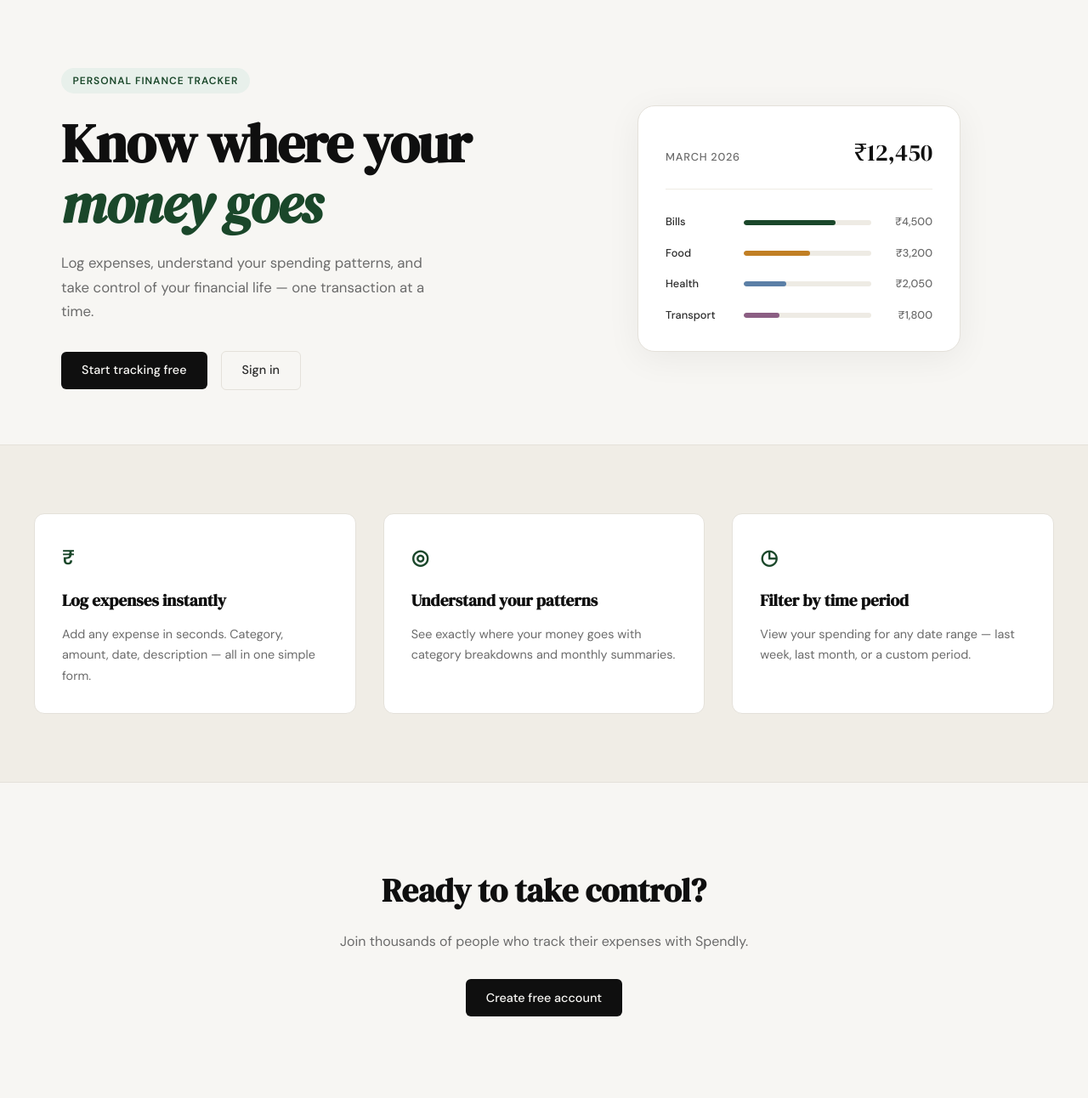
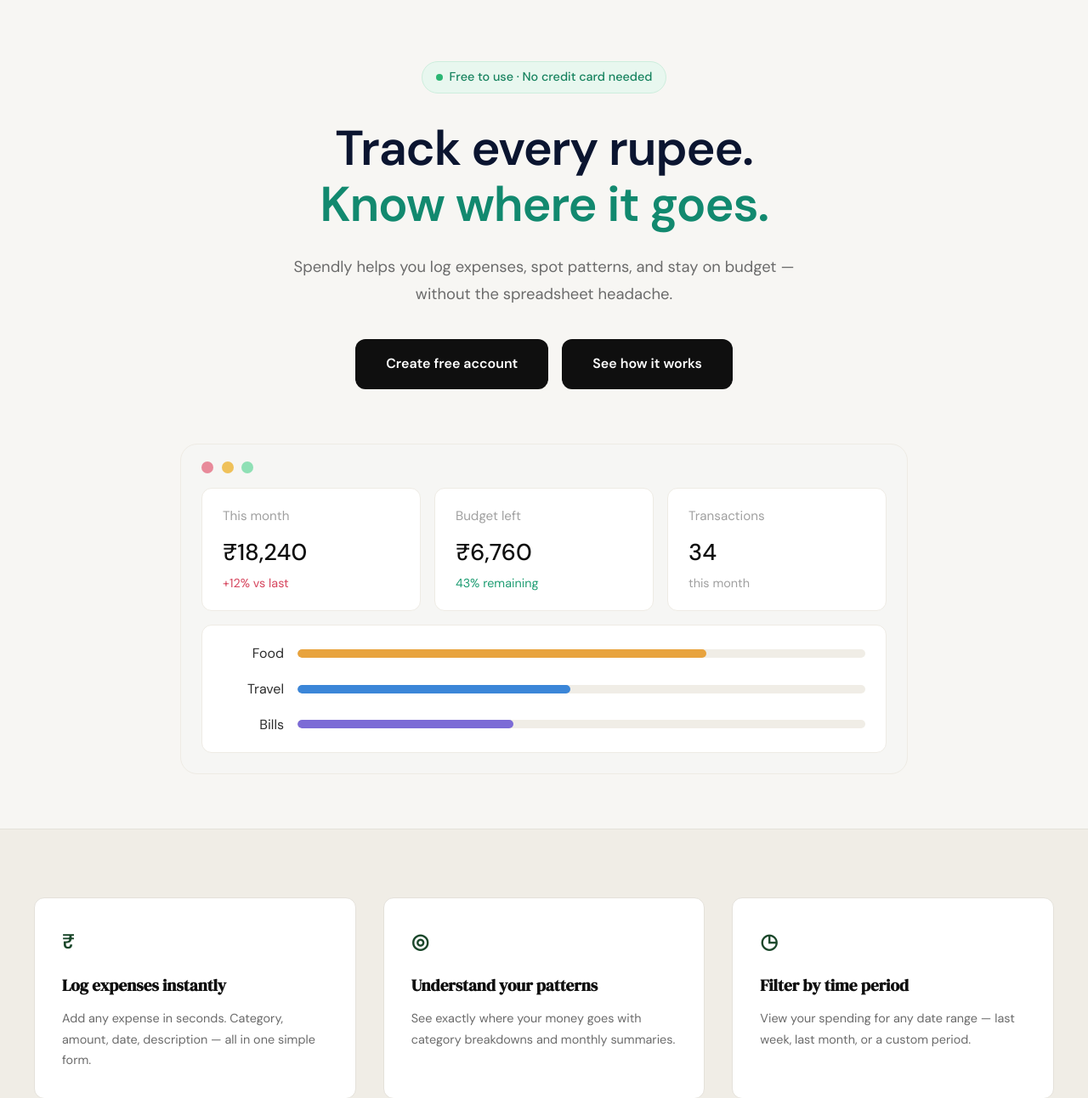
Before and after one commit to ecco2000/spendly, a Flask app: page / in a window 1280 px wide. Shown: the part 61-1353 px from the top of the page at 85% size. Run offline with Flask 3, Linux system fonts and the light colour scheme.

Commit message:
landing: redesign hero section to match mockup

```diff
--- a/static/css/style.css
+++ b/static/css/style.css
@@ -124,137 +124,192 @@ a { color: inherit; text-decoration: none; }
 /* ------------------------------------------------------------------ */
 
 .hero {
-    padding: 5rem 2rem 4rem;
-    display: grid;
-    grid-template-columns: 1fr 1fr;
-    gap: 4rem;
+    padding: 4.5rem 2rem 4rem;
+    max-width: 920px;
+    margin: 0 auto;
+    text-align: center;
+}
+
+.hero-inner {
+    display: flex;
+    flex-direction: column;
     align-items: center;
-    max-width: var(--max-width);
-    margin: 0 auto;
 }
 
 .hero-badge {
-    display: inline-block;
-    background: var(--accent-light);
-    color: var(--accent);
-    font-size: 0.75rem;
+    display: inline-flex;
+    align-items: center;
+    gap: 0.5rem;
+    background: #e8f7ef;
+    border: 1px solid #cdeedd;
+    color: #17835f;
+    font-size: 0.9rem;
+    font-weight: 500;
+    padding: 0.4rem 1rem;
+    border-radius: 999px;
+    margin-bottom: 2rem;
+}
+
+.hero-badge-dot {
+    width: 8px;
+    height: 8px;
+    border-radius: 50%;
+    background: #2bb673;
+}
+
+.hero-title {
+    font-family: var(--font-body);
     font-weight: 600;
-    letter-spacing: 0.08em;
-    text-transform: uppercase;
-    padding: 0.35rem 0.85rem;
-    border-radius: 999px;
+    font-size: clamp(2.25rem, 5.5vw, 3.6rem);
+    line-height: 1.15;
+    letter-spacing: -0.02em;
+    color: #0b1530;
     margin-bottom: 1.5rem;
 }
 
-.hero-title {
-    font-family: var(--font-display);
-    font-size: clamp(2.5rem, 5vw, 4rem);
-    line-height: 1.1;
-    letter-spacing: -0.02em;
-    color: var(--ink);
-    margin-bottom: 1.25rem;
-}
-
-.hero-title em {
-    font-style: italic;
-    color: var(--accent);
+.hero-title-accent {
+    display: block;
+    color: #12896f;
 }
 
 .hero-subtitle {
-    font-size: 1.05rem;
+    font-size: 1.15rem;
     color: var(--ink-muted);
-    line-height: 1.7;
-    max-width: 460px;
-    margin-bottom: 2rem;
+    line-height: 1.75;
+    max-width: 600px;
+    margin-bottom: 2.25rem;
 }
 
 .hero-actions {
     display: flex;
+    flex-wrap: wrap;
+    justify-content: center;
     gap: 1rem;
-    align-items: center;
 }
 
+.hero-btn {
+    display: inline-block;
+    background: var(--ink);
+    color: #fff;
+    padding: 1.05rem 2.25rem;
+    border-radius: var(--radius-md);
+    font-family: var(--font-body);
+    font-size: 1rem;
+    font-weight: 600;
+    text-decoration: none;
+    transition: background 0.2s;
+}
+
+.hero-btn:hover { background: var(--accent); }
+
 /* ------------------------------------------------------------------ */
-/* Mock card (hero visual)                                             */
+/* Dashboard preview (hero visual)                                     */
 /* ------------------------------------------------------------------ */
 
 .hero-visual {
-    display: flex;
-    justify-content: center;
+    margin-top: 4rem;
+    text-align: left;
 }
 
-.mock-card {
-    background: var(--paper-card);
-    border: 1px solid var(--border);
+.mock-window {
+    background: #f6f6f4;
+    border: 1px solid var(--border-soft);
     border-radius: var(--radius-lg);
-    padding: 2rem;
-    width: 100%;
-    max-width: 380px;
-    box-shadow: 0 8px 40px rgba(0,0,0,0.06);
+    padding: 1.25rem 1.5rem 1.5rem;
 }
 
-.mock-card-header {
+.mock-dots {
     display: flex;
-    justify-content: space-between;
-    align-items: baseline;
-    margin-bottom: 1.75rem;
-    padding-bottom: 1.25rem;
-    border-bottom: 1px solid var(--border-soft);
+    gap: 0.6rem;
+    margin-bottom: 1.1rem;
 }
 
-.mock-label {
-    font-size: 0.8rem;
-    font-weight: 500;
-    color: var(--ink-muted);
-    text-transform: uppercase;
-    letter-spacing: 0.06em;
+.mock-dot {
+    width: 14px;
+    height: 14px;
+    border-radius: 50%;
+    background: #e88a9a;
 }
 
-.mock-total {
-    font-family: var(--font-display);
-    font-size: 1.75rem;
-    color: var(--ink);
+.mock-dot-2 { background: #efc15a; }
+.mock-dot-3 { background: #8fe0b5; }
+
+.mock-stats {
+    display: grid;
+    grid-template-columns: repeat(3, 1fr);
+    gap: 1rem;
+    margin-bottom: 1rem;
 }
 
-.mock-bars { display: flex; flex-direction: column; gap: 1rem; }
+.mock-panel {
+    background: var(--paper-card);
+    border: 1px solid var(--border-soft);
+    border-radius: var(--radius-md);
+}
+
+.mock-stat { padding: 1.25rem 1.5rem; }
+
+.mock-stat-label {
+    display: block;
+    font-size: 0.95rem;
+    color: var(--ink-faint);
+    margin-bottom: 0.5rem;
+}
+
+.mock-stat-value {
+    display: block;
+    font-size: 1.7rem;
+    font-weight: 500;
+    color: var(--ink);
+    margin-bottom: 0.25rem;
+}
+
+.mock-stat-note {
+    display: block;
+    font-size: 0.9rem;
+    color: var(--ink-faint);
+}
+
+.mock-stat-note-up { color: #d6455d; }
+.mock-stat-note-good { color: #1f9d73; }
+
+.mock-bars {
+    padding: 1.25rem 1.5rem;
+    display: flex;
+    flex-direction: column;
+    gap: 1rem;
+}
 
 .mock-bar-row {
     display: grid;
-    grid-template-columns: 80px 1fr 60px;
+    grid-template-columns: 80px 1fr;
     align-items: center;
-    gap: 0.75rem;
+    gap: 0.5rem;
 }
 
 .mock-cat {
-    font-size: 0.8rem;
-    font-weight: 500;
+    font-size: 1rem;
     color: var(--ink-soft);
+    text-align: right;
+    padding-right: 0.5rem;
 }
 
 .mock-bar-track {
-    height: 6px;
-    background: var(--border-soft);
+    height: 10px;
+    background: var(--paper-warm);
     border-radius: 999px;
     overflow: hidden;
 }
 
 .mock-bar {
     height: 100%;
-    background: var(--accent);
+    background: #e8a33d;
     border-radius: 999px;
     transition: width 0.6s ease;
 }
 
-.mock-bar-2 { background: var(--accent-2); }
-.mock-bar-3 { background: #5b7fa6; }
-.mock-bar-4 { background: #8b5e83; }
-
-.mock-amt {
-    font-size: 0.8rem;
-    font-weight: 500;
-    color: var(--ink-muted);
-    text-align: right;
-}
+.mock-bar-2 { background: #3b86d8; }
+.mock-bar-3 { background: #7c6bd6; }
 
 /* ------------------------------------------------------------------ */
 /* Buttons                                                             */
@@ -512,14 +567,7 @@ a { color: inherit; text-decoration: none; }
 /* ------------------------------------------------------------------ */
 
 @media (max-width: 900px) {
-    .hero {
-        grid-template-columns: 1fr;
-        text-align: center;
-    }
-
-    .hero-subtitle { max-width: 100%; }
-    .hero-actions { justify-content: center; }
-    .hero-visual { display: none; }
+    .mock-stats { grid-template-columns: 1fr; }
 
     .features-inner { grid-template-columns: 1fr; }
 }
@@ -527,4 +575,6 @@ a { color: inherit; text-decoration: none; }
 @media (max-width: 600px) {
     .nav-links a:not(.nav-cta) { display: none; }
     .hero { padding: 3rem 1rem 2rem; }
+    .hero-btn { padding: 0.9rem 1.75rem; }
+    .mock-bar-row { grid-template-columns: 56px 1fr; }
 }
--- a/templates/landing.html
+++ b/templates/landing.html
@@ -6,55 +6,65 @@
 
 <section class="hero">
     <div class="hero-inner">
-        <div class="hero-badge">Personal Finance Tracker</div>
+        <div class="hero-badge">
+            <span class="hero-badge-dot"></span>
+            Free to use · No credit card needed
+        </div>
         <h1 class="hero-title">
-            Know where your<br>
-            <em>money goes</em>
+            Track every rupee.
+            <span class="hero-title-accent">Know where it goes.</span>
         </h1>
         <p class="hero-subtitle">
-            Log expenses, understand your spending patterns,
-            and take control of your financial life —
-            one transaction at a time.
+            Spendly helps you log expenses, spot patterns, and stay
+            on budget — without the spreadsheet headache.
         </p>
         <div class="hero-actions">
-            <a href="{{ url_for('register') }}" class="btn-primary">Start tracking free</a>
-            <a href="{{ url_for('login') }}" class="btn-ghost">Sign in</a>
+            <a href="{{ url_for('register') }}" class="hero-btn">Create free account</a>
+            <a href="#features" class="hero-btn">See how it works</a>
         </div>
     </div>
     <div class="hero-visual">
-        <div class="mock-card">
-            <div class="mock-card-header">
-                <span class="mock-label">March 2026</span>
-                <span class="mock-total">₹12,450</span>
+        <div class="mock-window">
+            <div class="mock-dots">
+                <span class="mock-dot"></span>
+                <span class="mock-dot mock-dot-2"></span>
+                <span class="mock-dot mock-dot-3"></span>
             </div>
-            <div class="mock-bars">
+            <div class="mock-stats">
+                <div class="mock-panel mock-stat">
+                    <span class="mock-stat-label">This month</span>
+                    <span class="mock-stat-value">₹18,240</span>
+                    <span class="mock-stat-note mock-stat-note-up">+12% vs last</span>
+                </div>
+                <div class="mock-panel mock-stat">
+                    <span class="mock-stat-label">Budget left</span>
+                    <span class="mock-stat-value">₹6,760</span>
+                    <span class="mock-stat-note mock-stat-note-good">43% remaining</span>
+                </div>
+                <div class="mock-panel mock-stat">
+                    <span class="mock-stat-label">Transactions</span>
+                    <span class="mock-stat-value">34</span>
+                    <span class="mock-stat-note">this month</span>
+                </div>
+            </div>
+            <div class="mock-panel mock-bars">
+                <div class="mock-bar-row">
+                    <span class="mock-cat">Food</span>
+                    <div class="mock-bar-track">
+                        <div class="mock-bar" style="width: 72%"></div>
+                    </div>
+                </div>
+                <div class="mock-bar-row">
+                    <span class="mock-cat">Travel</span>
+                    <div class="mock-bar-track">
+                        <div class="mock-bar mock-bar-2" style="width: 48%"></div>
+                    </div>
+                </div>
                 <div class="mock-bar-row">
                     <span class="mock-cat">Bills</span>
                     <div class="mock-bar-track">
-                        <div class="mock-bar" style="width: 72%"></div>
+                        <div class="mock-bar mock-bar-3" style="width: 38%"></div>
                     </div>
-                    <span class="mock-amt">₹4,500</span>
-                </div>
-                <div class="mock-bar-row">
-                    <span class="mock-cat">Food</span>
-                    <div class="mock-bar-track">
-                        <div class="mock-bar mock-bar-2" style="width: 52%"></div>
-                    </div>
-                    <span class="mock-amt">₹3,200</span>
-                </div>
-                <div class="mock-bar-row">
-                    <span class="mock-cat">Health</span>
-                    <div class="mock-bar-track">
-                        <div class="mock-bar mock-bar-3" style="width: 33%"></div>
-                    </div>
-                    <span class="mock-amt">₹2,050</span>
-                </div>
-                <div class="mock-bar-row">
-                    <span class="mock-cat">Transport</span>
-                    <div class="mock-bar-track">
-                        <div class="mock-bar mock-bar-4" style="width: 28%"></div>
-                    </div>
-                    <span class="mock-amt">₹1,800</span>
                 </div>
             </div>
         </div>
```
